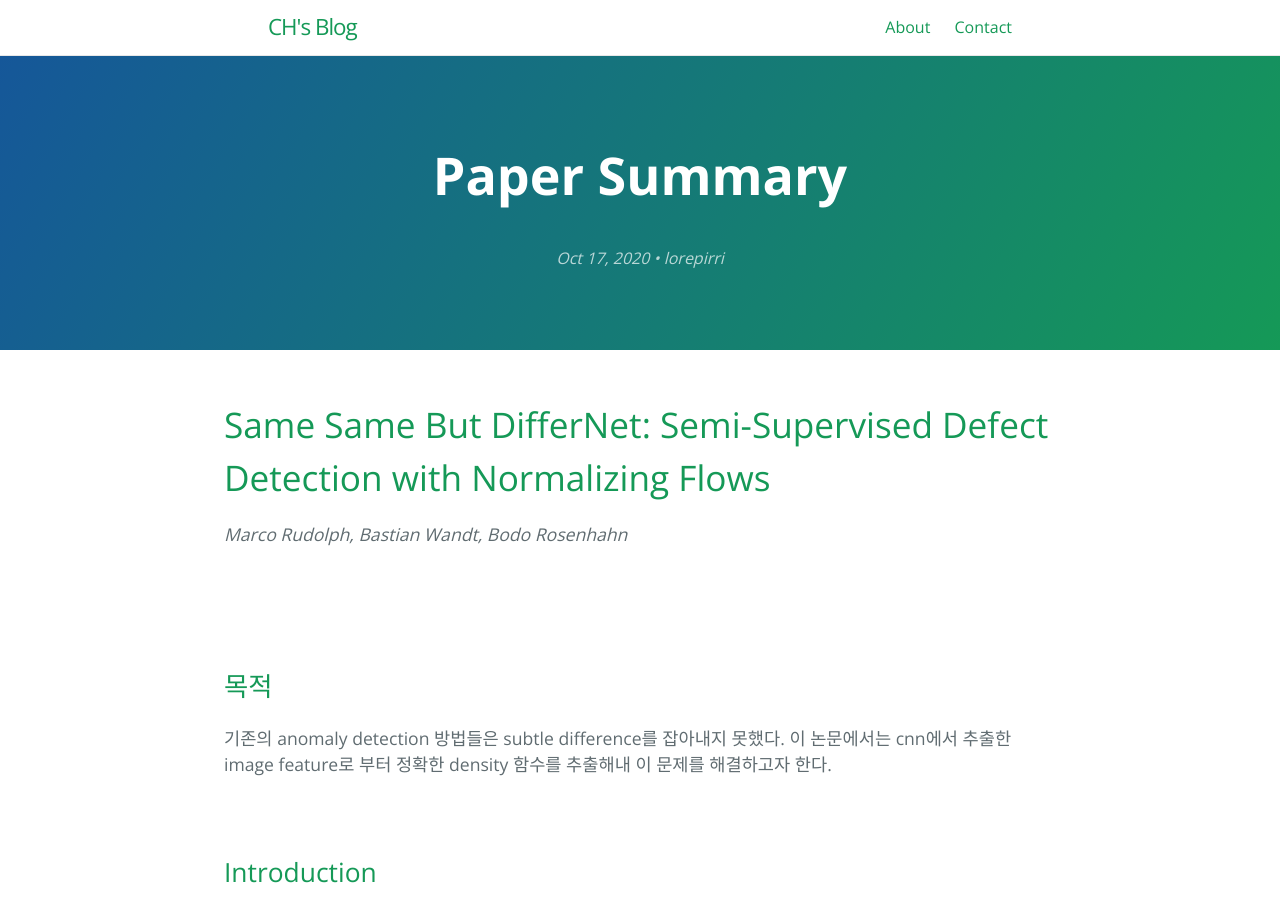
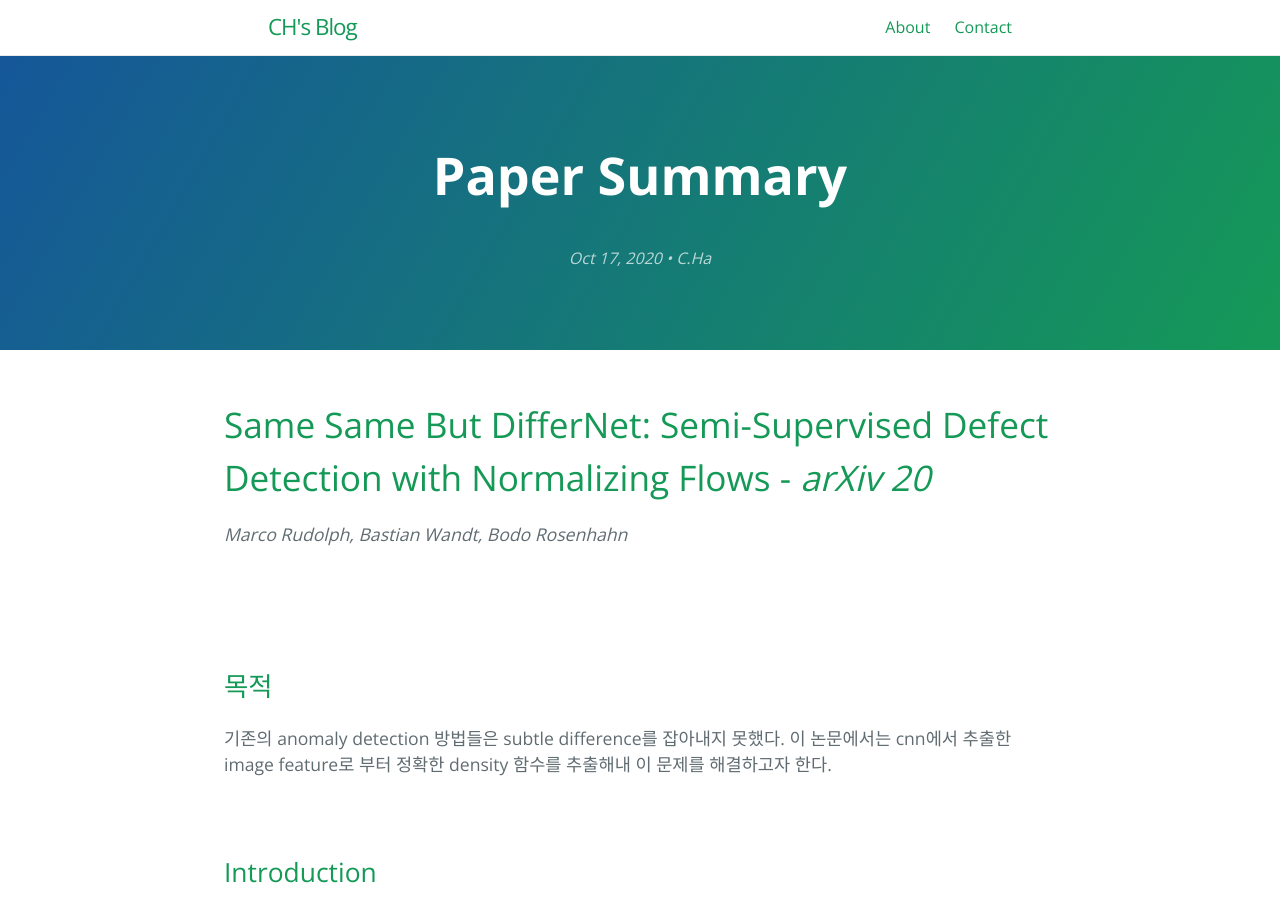
Before and after one commit to changwoo-00/changwoo-00.github.io, a Jekyll site: the page built from _posts/2020-10-17-Same Same But DifferNet.md, in a window 1280 px wide and 900 px high. Built offline with Jekyll 4.4.1, drawn with Linux system fonts in a browser that asks for light colours; formulas are drawn with MathJax 3.

Commit message:
add post

```diff
--- a/_config.yml
+++ b/_config.yml
@@ -16,10 +16,9 @@
 theme: # leave it empty
 
 # social
-author: lorepirri
+author: C.Ha
 image: /thumbnail-jumbo.png
-twitter:
-  username: lorepirri
+
 
 plugins:
   - jekyll-target-blank
@@ -27,4 +26,4 @@
 target-blank:
     rel: nofollow
 
-header_page_refs: ['now', 'about', 'contact','hello']
+header_page_refs: [ 'about', 'contact']
--- a/_posts/2020-10-17-Same Same But DifferNet.md
+++ b/_posts/2020-10-17-Same Same But DifferNet.md
@@ -4,7 +4,7 @@
 use_math: true
 ---
 
-# Same Same But DifferNet: Semi-Supervised Defect Detection with Normalizing Flows
+# Same Same But DifferNet: Semi-Supervised Defect Detection with Normalizing Flows - _arXiv 20_
 
 _Marco Rudolph, Bastian Wandt, Bodo Rosenhahn_
 
@@ -77,7 +77,7 @@
 
  <center>
     <figure>
-          <img src="/assets/Untitled.png" alt="Untitled" style="width:100%">
+          <img src="/assets/2020-10-17-Same Same But DifferNet/Untitled.png" alt="Untitled" style="width:100%">
           <figcaption>Overview of pipeline</figcaption>
     </figure>
 </center>
@@ -123,7 +123,7 @@
 
 <center>
     <figure>
-          <img src="/assets/Untitled%201.png" alt="Untitled2" style="width:100%">
+          <img src="/assets/2020-10-17-Same Same But DifferNet/Untitled%201.png" alt="Untitled2" style="width:100%">
           <figcaption>Architecture of one block inside the normalizing flow</figcaption>
     </figure>
 </center>
@@ -198,9 +198,9 @@
 
 <center>
     <figure>
-        <img src="/assets/Untitled%202.png" alt="Untitled2" style="width:100%">
-        <img src="/assets/Untitled%203.png" alt="Untitled3" style="width:70%">
-          <img src="/assets/Untitled%204.png" alt="Untitled4" style="width:70%">
+        <img src="/assets/2020-10-17-Same Same But DifferNet/Untitled%202.png" alt="Untitled2" style="width:100%">
+        <img src="/assets/2020-10-17-Same Same But DifferNet/Untitled%203.png" alt="Untitled3" style="width:70%">
+          <img src="/assets/2020-10-17-Same Same But DifferNet/Untitled%204.png" alt="Untitled4" style="width:70%">
           <figcaption>Training Sample 갯수에 따른 성능 변화</figcaption>
     </figure>
 </center>
@@ -211,7 +211,7 @@
 
 <center>
     <figure>
-          <img src="/assets/Untitled%205.png" alt="Untitled" style="width:60%">
+          <img src="/assets/2020-10-17-Same Same But DifferNet/Untitled%205.png" alt="Untitled" style="width:60%">
           <figcaption>MVTec AD 에 대한 Localization 결과</figcaption>
     </figure>
 </center>
```
Also changed, not shown: _posts/2020-10-18-Adversarial Discriminative Attention for Robust Anomaly Detection.md (added, +250 -0 lines), assets/2020-10-17-Same Same But DifferNet/Untitled 1.png (renamed from assets/Untitled 1.png), assets/2020-10-17-Same Same But DifferNet/Untitled 2.png (renamed from assets/Untitled 2.png), assets/2020-10-17-Same Same But DifferNet/Untitled 3.png (renamed from assets/Untitled 3.png), assets/2020-10-17-Same Same But DifferNet/Untitled 4.png (renamed from assets/Untitled 4.png), assets/2020-10-17-Same Same But DifferNet/Untitled 5.png (renamed from assets/Untitled 5.png), assets/2020-10-17-Same Same But DifferNet/Untitled.png (renamed from assets/Untitled.png), assets/2020-10-18-Adversarial Discriminative Attention for Robust Anomaly Detection/Untitled 1.png (added), assets/2020-10-18-Adversarial Discriminative Attention for Robust Anomaly Detection/Untitled 10.png (added), assets/2020-10-18-Adversarial Discriminative Attention for Robust Anomaly Detection/Untitled 2.png (added), assets/2020-10-18-Adversarial Discriminative Attention for Robust Anomaly Detection/Untitled 3.png (added), assets/2020-10-18-Adversarial Discriminative Attention for Robust Anomaly Detection/Untitled 4.png (added), assets/2020-10-18-Adversarial Discriminative Attention for Robust Anomaly Detection/Untitled 5.png (added), assets/2020-10-18-Adversarial Discriminative Attention for Robust Anomaly Detection/Untitled 6.png (added), 4 more files.
